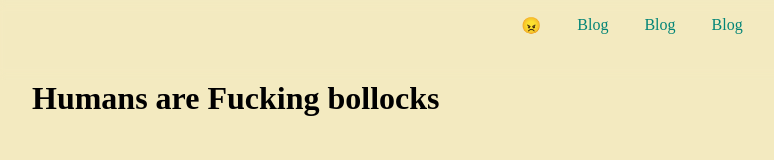
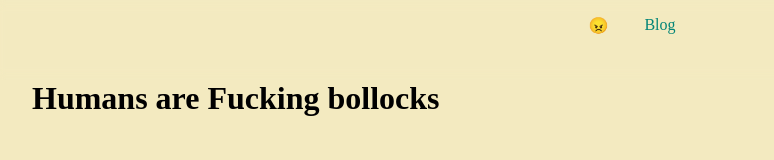
Before and after one commit to AlekseiBelozertsev/blog, a Next.js app: page / in a window 1280 px wide. Shown: the top 160 px of the page, without its empty margins (8-782 px from the left). Built offline with nearby package versions, Linux system fonts and the light colour scheme.

Commit message:
chore: remove unnecessary stuff

```diff
--- a/components/Navbar.tsx
+++ b/components/Navbar.tsx
@@ -30,8 +30,6 @@ const Navbar = () => {
             <NavbarInner>
                 <Link href={'/'}>😠</Link>
                 <Link href={'/blog'}>Blog</Link>
-                <Link href={'/blog'}>Blog</Link>
-                <Link href={'/blog'}>Blog</Link>
             </NavbarInner>
         </NavbarBody>
     );
--- a/lib/notion.tsx
+++ b/lib/notion.tsx
@@ -48,7 +48,7 @@ export const getAllPublished = async () => {
     });
 
     const allPosts: any = posts.results;
-    // console.log(allPosts[0].properties)
+
     return allPosts.map((post: any) => {
       return getPageMetaData(post);
     });
@@ -80,9 +80,7 @@ export const getSinglePost = async (Slug: string) => {
     }
 };
 
-
-
-//makes date easier to read
+//Makes date easier to read
 const getToday = (datestring: string) => {
     const months = [ "January", "February", "March", "April", "May", "June", "July", "August", "September", "October", "November", "December"];
 
--- a/pages/blog/index.tsx
+++ b/pages/blog/index.tsx
@@ -34,6 +34,7 @@ const Blog = ({posts}: {posts: Posts}) => {
                           <Link href={`blog/${post.slug}`} >
                               {post.title}
                               {`   ` + post.createdAt}
+                              {post.description}
                           </Link>
                         </li>
                       )
```
